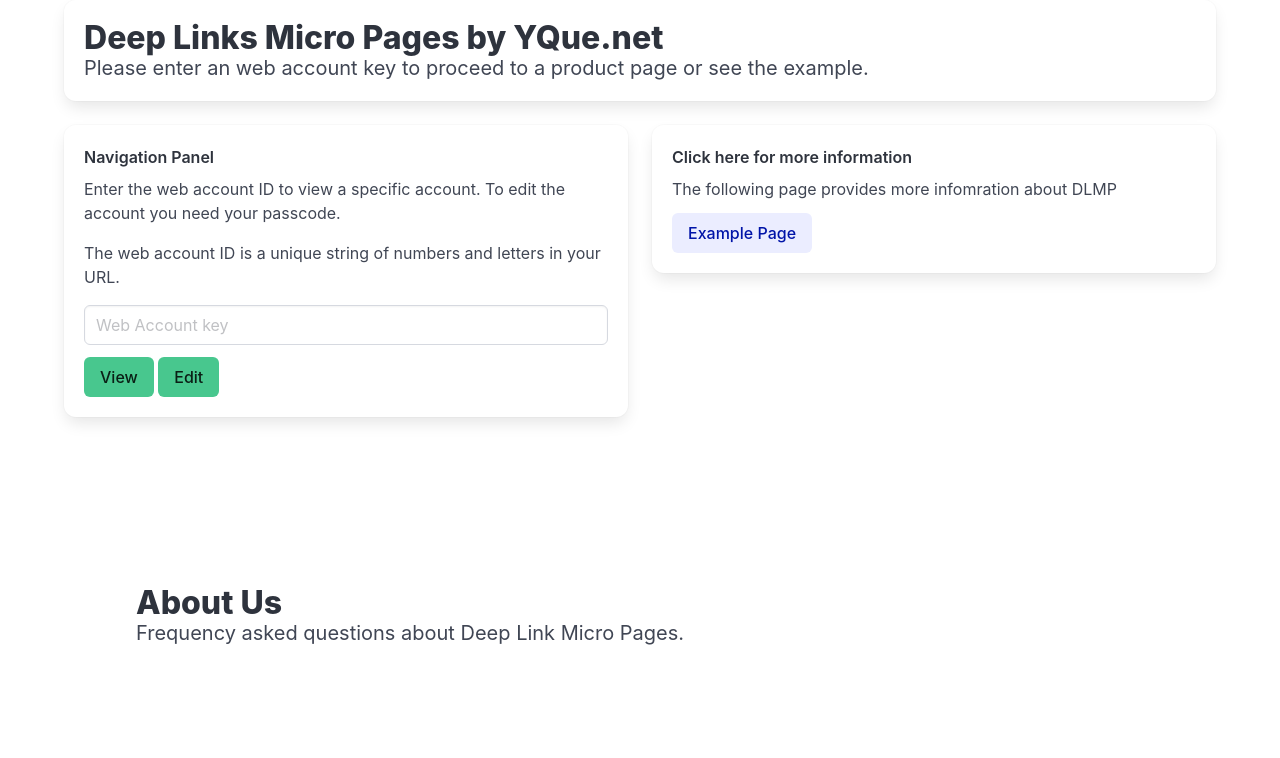
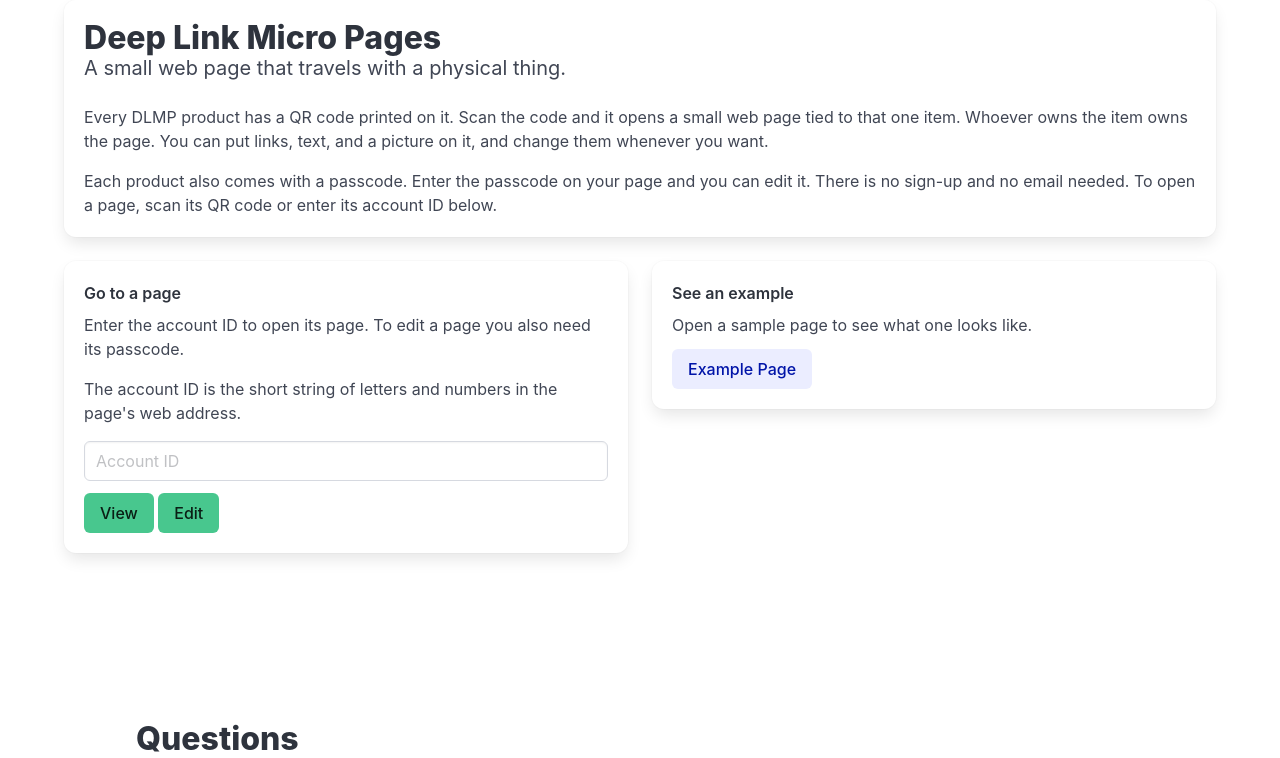
Before and after one commit to Tsangares/DLMP, a Flask app: page / in a window 1280 px wide; the page is wider, and only the part inside the window is pictured. Shown: the top 758 px of that part. Run offline with Flask 3, Linux system fonts and the light colour scheme; data that the repository does not hold is empty; parts of the project's set-up code (start-up, migrations or seed data) failed here and were passed over; some libraries are stand-ins or nearby versions.

Commit message:
Rewrite homepage and about copy in plain language; fix typos
Explain what a Deep Link Micro Page is in plain terms: a small web
page attached to a physical product through a QR code, owned and
editable by whoever holds the product. Drop the grandiose 'digital
clone' language and the clothes-only framing so it covers any printed
product, while keeping the Y-Que Trading Post origin. Fix typos:
infomration, 'Frequency asked questions', fundgible, 'Deep Links
Micro Pages', and the 'How do change my redirect' heading.

```diff
--- a/src/templates/about.html
+++ b/src/templates/about.html
@@ -8,7 +8,7 @@
     <div class="container">
       <div class="box">
 	<div class="title">About</div>
-	<div class="subtitle">A page that explains the context and purpose of Deep Links Micro Pages.</div>
+	<div class="subtitle">What Deep Link Micro Pages are and how they work.</div>
       </div>
       {% include 'about_content.html' %}
     </div>
--- a/src/templates/about_content.html
+++ b/src/templates/about_content.html
@@ -2,12 +2,12 @@
   <div class="column is-half">
     <article class="message">
       <div class="message-header">
-        <p>What is Deep Links Micro Pages?</p>
+        <p>What is a Deep Link Micro Page?</p>
       </div>
       <div class="message-body">
         <ul>
-          <li>Connects physical clothes to a digital webpage.</li>
-          <li>Owner of the clothes, OWNS the webpage</li>
+          <li>It is a small web page tied to a physical product through a QR code.</li>
+          <li>Whoever owns the product owns the page and can edit it.</li>
         </ul>
       </div>
     </article>
@@ -18,22 +18,23 @@
   <div class="column is-full">
     <article class="message">
       <div class="message-header">
-        <p>Why would I use Deep Links Micro Pages?</p>
+        <p>Why would I use it?</p>
       </div>
       <div class="message-body">
-        <p>DLMP extends the purpose of clothing by imbuing them with a digital clone that lives beyond physical
-          restraints; a unique digital life to an otherwise inanimate piece of cloth.</p>
+        <p>It gives a physical product its own web page. Use the page to share links, a bit of text, or a
+          picture with whoever scans the code. The page belongs to the person who has the product, and it can
+          change over time even though the product does not.</p>
       </div>
     </article>
   </div>
   <div class="column is-full">
     <article class="message">
       <div class="message-header">
-        <p>How do I obtain a Digital Clone?</p>
+        <p>How do I get a page?</p>
       </div>
       <div class="message-body">
-        <p>On all DLMP products, you fill find a QR code that leads you to a webpage OWNED by the wearer of the apparel.
-          This QR code is unique for each piece of apparel and links to the digital clone.</p>
+        <p>Every DLMP product has a QR code printed on it. Scan the code and it opens the page for that
+          product. The code is unique to each item, so each item has its own page.</p>
       </div>
     </article>
   </div>
@@ -43,27 +44,27 @@
         <p>How do I edit the webpage?</p>
       </div>
       <div class="message-body">
-        <p>Hidden on the DLMP apparel, you will find a passcode. This passcode is entered your apparel's web-page to
-          authorize your ownership and will allow you to customize the content on the page.</p>
-        <p>To help you navigate to the webpage scan the QR code or enter your url's ID into the <a
-            href='/#nav-panel'>Navigation Panel</a> at the top of the homepage.</p>
+        <p>Each DLMP product comes with a passcode. Enter that passcode on the product's page to show that you
+          own it, and you can then edit what the page shows.</p>
+        <p>To reach the page, scan the QR code or enter the account ID into the <a
+            href='/#nav-panel'>Go to a page</a> box on the homepage.</p>
       </div>
     </article>
   </div>
   <div class="column is-full">
     <article class="message">
       <div class="message-header">
-        <p>How do change my redirect?</p>
+        <p>How do I change my redirect?</p>
       </div>
       <div class="message-body">
-        <p>To change a redirect you need to navigate to your admin panel.</p>
-        <p>To navigate to your admin panel enter your url's ID into the <a href='/#nav-panel'>Navigation Panel</a> at
-          the top of the homepage and hit <b>Edit</b></p>
+        <p>You set a redirect from your admin panel.</p>
+        <p>To open the admin panel, enter the account ID into the <a href='/#nav-panel'>Go to a page</a> box on
+          the homepage and hit <b>Edit</b>.</p>
         {% if key %}
         <div class="block">
-          <span class="label">You are already logged in!</span>
-          <p>You can edit your webpage through this button,</p>
-          <a href="/{{key}}/admin" class="button is-link">Edit MiroPage</a></p>
+          <span class="label">You are already logged in.</span>
+          <p>You can edit your page with this button:</p>
+          <a href="/{{key}}/admin" class="button is-link">Edit Micro Page</a>
         </div>
         {% endif %}
       </div>
@@ -75,8 +76,8 @@
         <p>What are badges?</p>
       </div>
       <div class="message-body">
-        <p>Badges are non-fundgible tokens minted on the IOTA developmental network. Each badge is unique to the
-          specific digital clone.</p>
+        <p>Badges are non-fungible tokens minted on the IOTA test network. Each badge is unique to a single
+          page.</p>
         <p>Each unique badge has a specific variation of the following attributes:
         <ul>
           <li>Color: The badge color theme.</li>
@@ -108,9 +109,21 @@
         <p>How do I connect DLMP products?</p>
       </div>
       <div class="message-body">
-        <p>Two DLMP endpoints can connect to share badges. To connect you must be logged in when you view another Deep
-          Link Micro Page. At the bottom of the page will be a connect button with the following icon: <i
+        <p>Two DLMP pages can connect to share badges. To connect, log in first, then view another Deep
+          Link Micro Page. At the bottom of that page you will see a connect button with this icon: <i
             class="fas fa-plug"></i></p>
+      </div>
+    </article>
+  </div>
+  <div class="column is-full">
+    <article class="message">
+      <div class="message-header">
+        <p>Who makes these?</p>
+      </div>
+      <div class="message-body">
+        <p>Deep Link Micro Pages started at Y-Que Trading Post, a family screen printing shop in Los Feliz,
+          Los Angeles. The first pages went on shirts printed there. The same idea works for any printed
+          product, not just shirts, so a QR code can go on a hat, a mug, a sticker, or a box.</p>
       </div>
     </article>
   </div>
@@ -120,7 +133,7 @@
         <p>How do I contact you with an issue or feature request?</p>
       </div>
       <div class="message-body">
-        <p>If you have any issues, feature requests or questions please fill out this forum:</p>
+        <p>If you have an issue, a feature request, or a question, please fill out this form:</p>
         {% include 'contact_form.html' %}
       </div>
     </article>
--- a/src/templates/index.html
+++ b/src/templates/index.html
@@ -11,8 +11,16 @@
 <body>
 	<div class="container">
 		<div class="box">
-			<div class="title">Deep Links Micro Pages by YQue.net</div>
-			<div class="subtitle">Please enter an web account key to proceed to a product page or see the example.</div>
+			<div class="title">Deep Link Micro Pages</div>
+			<div class="subtitle">A small web page that travels with a physical thing.</div>
+			<div class="content">
+				<p>Every DLMP product has a QR code printed on it. Scan the code and it opens a small
+					web page tied to that one item. Whoever owns the item owns the page. You can put links,
+					text, and a picture on it, and change them whenever you want.</p>
+				<p>Each product also comes with a passcode. Enter the passcode on your page and you can edit
+					it. There is no sign-up and no email needed. To open a page, scan its QR code or enter its
+					account ID below.</p>
+			</div>
 		</div>
 		<div class="content">
 			{% if error %}
@@ -23,11 +31,10 @@
 					<div class="box">
 						<form id="nav-panel" action='/' method="GET" class="form">
 							<div class="field">
-								<label class="label">Navigation Panel</label>
-								<p>Enter the web account ID to view a specific account. To edit the account you need
-									your passcode.</p>
-								<p>The web account ID is a unique string of numbers and letters in your URL.</p>
-								<input class="input" type="text" name="key" placeholder="Web Account key">
+								<label class="label">Go to a page</label>
+								<p>Enter the account ID to open its page. To edit a page you also need its passcode.</p>
+								<p>The account ID is the short string of letters and numbers in the page's web address.</p>
+								<input class="input" type="text" name="key" placeholder="Account ID">
 							</div>
 							<div class="control">
 								<button type="submit" class="button is-success" name="view">View</button>
@@ -54,8 +61,8 @@
 					<div class="box">
 						<form action='/58c56465b91' method="GET" class="form">
 							<div class="field">
-								<label class="label">Click here for more information</label>
-								<p>The following page provides more infomration about DLMP</p>
+								<label class="label">See an example</label>
+								<p>Open a sample page to see what one looks like.</p>
 							</div>
 							<div class="control">
 								<button class="button is-link is-light">Example Page</button>
@@ -65,8 +72,8 @@
 				</div>
 			</div>
 			<section class="section is-medium">
-				<h1 class="title">About Us</h1>
-				<p class="subtitle">Frequency asked questions about Deep Link Micro Pages.</p>
+				<h1 class="title">Questions</h1>
+				<p class="subtitle">Common questions about Deep Link Micro Pages.</p>
 			</section>
 			{% include 'about_content.html' %}
 		</div>
```
